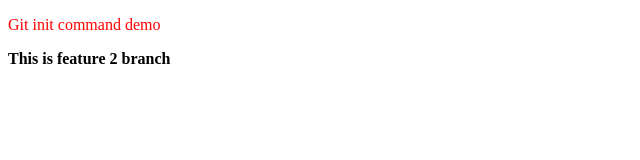
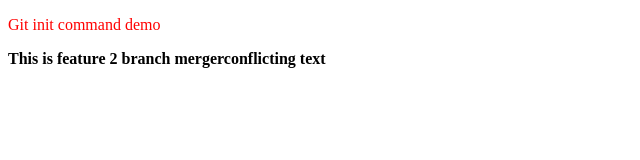
Before and after one commit to gayatrip333/LocalRepository, a plain HTML site: page index.html in a window 1280 px wide. Shown: the whole page, without its empty margins (0-640 px from the left). Drawn offline with Linux system fonts and the light colour scheme.

Commit message:
Conflicting content added

```diff
--- a/index.html
+++ b/index.html
@@ -7,6 +7,6 @@
 </head>
 <body>
     <p style="color:red">Git init command demo</p>
-    <p> <b>This is feature 2 branch</b> </p>
+    <p> <b>This is feature 2 branch mergerconflicting text</b> </p>
 </body>
 </html>
```
